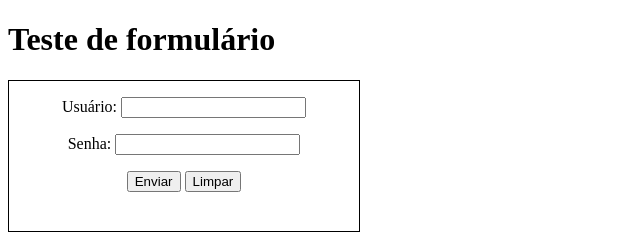
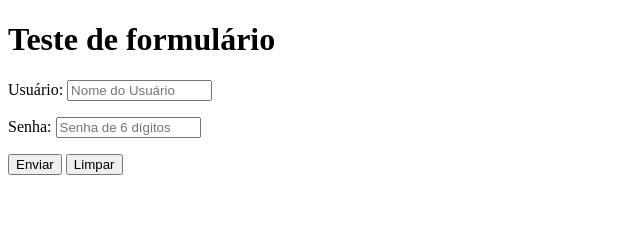
Before and after one commit to ThiagoCamponez/html-e-css, a plain HTML site: page exercicios/ex025/form002.html in a window 1280 px wide. Shown: the whole page, without its empty margins (0-640 px from the left). Drawn offline with Linux system fonts and the light colour scheme.

Commit message:
Atualizado o form002 e planilha

```diff
--- a/exercicios/ex025/form002.html
+++ b/exercicios/ex025/form002.html
@@ -4,26 +4,18 @@
     <meta charset="UTF-8">
     <meta name="viewport" content="width=device-width, initial-scale=1.0">
     <title>Document</title>
-    <style>
-        div#container {
-            border: solid 1px black;
-            text-align: center;
-            height: 150px;
-            width: 350px;
-        }
-    </style>
 </head>
 <body>
     <h1>Teste de formulário</h1>
     <div id="container">
-        <form method="post">
+        <form method="post" action="cadastro.php" method="post" autocomplete="on">
             <p>
                 <label for="iusu">Usuário: </label>
-                <input type="text" name="usu" id="iusu" required minlength="5" maxlength="15">
+                <input type="text" name="usu" id="iusu" required minlength="5" maxlength="30" size="15" placeholder="Nome do Usuário" autocomplete="username">
             </p>
             <p>
                 <label for="isen">Senha: </label>
-                <input type="password" name="sen" id="isen" required minlength="6">
+                <input type="password" name="sen" id="isen" required minlength="6" size="15" placeholder="Senha de 6 dígitos" autocomplete="current-password">
             </p>
             <p>
                 <input type="submit" value="Enviar">
```
Also changed, not shown: 1 other file.
